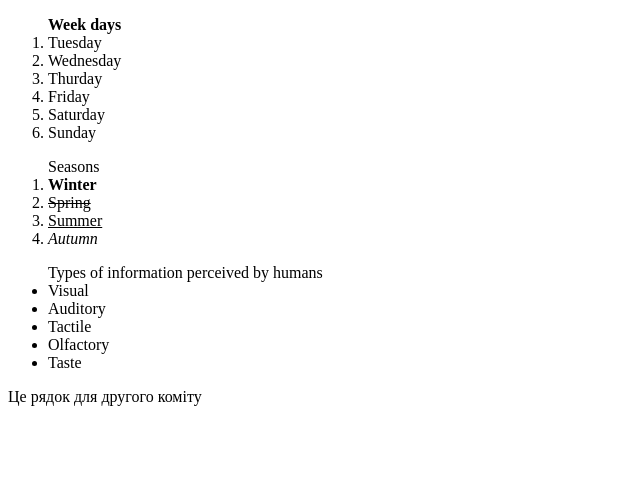
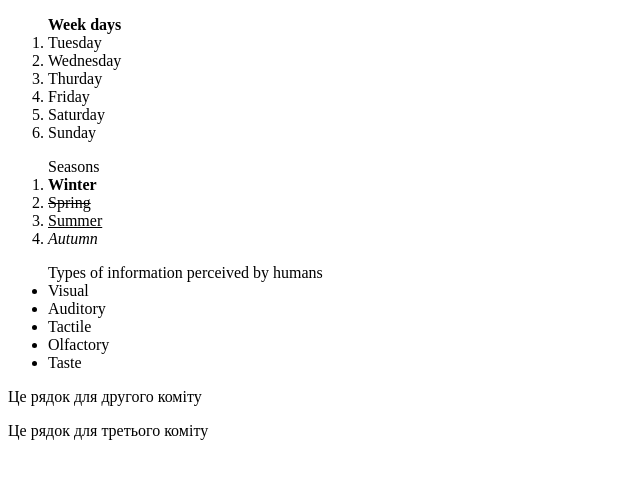
Before and after one commit to Annaserdiuk9/Test, a plain HTML site: page index.html in a window 1280 px wide. Shown: the whole page, without its empty margins (0-640 px from the left). Drawn offline with Linux system fonts and the light colour scheme.

Commit message:
third commit

```diff
--- a/index.html
+++ b/index.html
@@ -33,5 +33,6 @@
           <li>Taste</li>
         </ul>
         <p>Це рядок для другого коміту</p>
+        <p>Це рядок для третього коміту</p>
   </body>
 </html>
```
